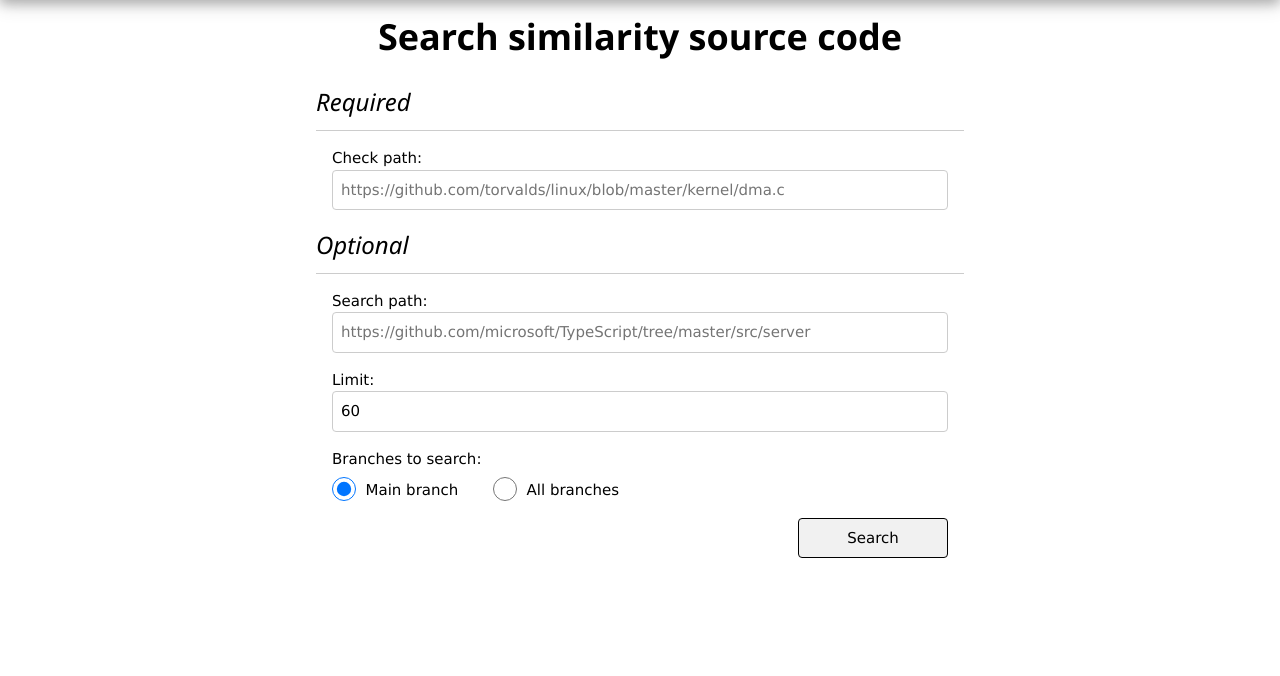
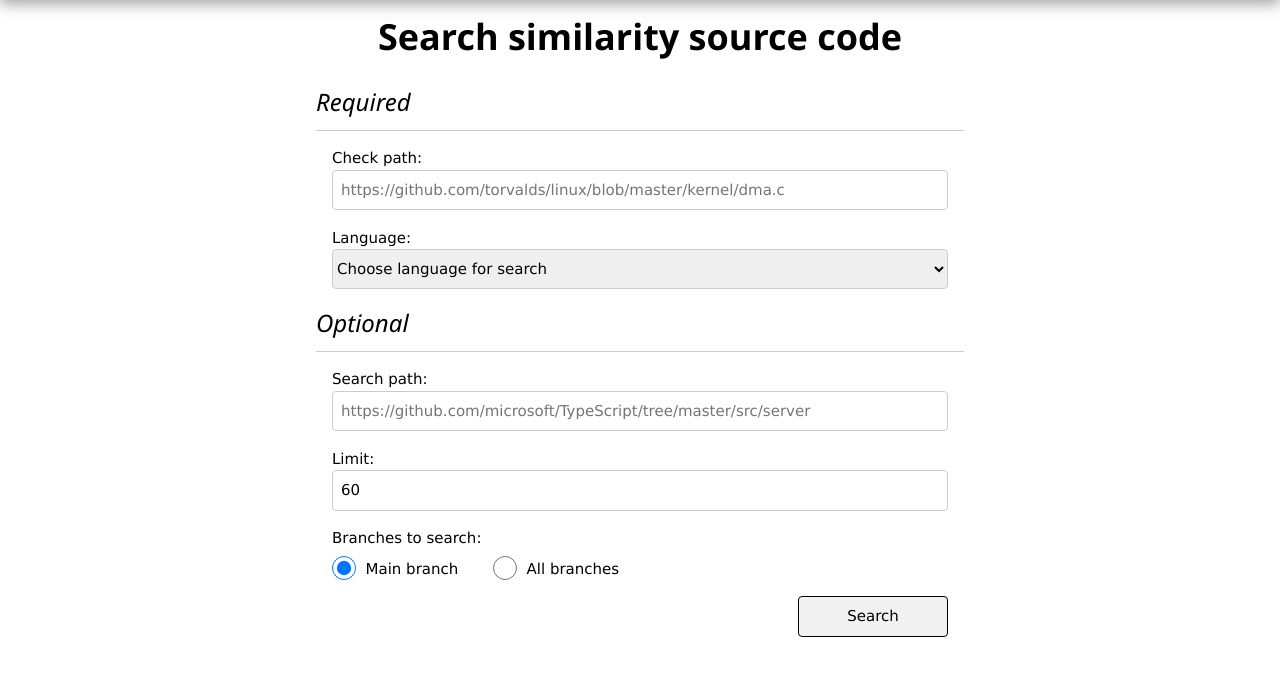
Before and after one commit to moevm/bsc_esikov, a Flask app: page / in a window 1280 px wide. Shown: the part 43-719 px from the top of the page. Run offline with Flask 2, Linux system fonts and the light colour scheme; parts of the project's set-up code (start-up, migrations or seed data) failed here and were passed over.

Commit message:
Add option language for search

```diff
--- a/app.py
+++ b/app.py
@@ -2,6 +2,12 @@ from flask import Flask
 from flask import render_template
 from flask import request
 from searcher import Searcher
+
+# Dictionary of programming languages:
+# Name: src_file_extension
+languages = {
+    "C": "c",
+}
 
 app = Flask(__name__)
 searcher = None
@@ -9,8 +15,7 @@ searcher = None
 
 @app.route('/')
 def index():
-    name = 'Test'
-    return render_template('index.html', x=name)
+    return render_template('index.html', languages=languages)
 
 
 @app.route('/search', methods=['POST', 'GET'])
@@ -22,7 +27,7 @@ def search():
             search_path=request.form['data'],
             limit=request.form['limit'],
             branches=request.form['branches'],
-            file_extension="c"
+            file_extension=request.form['language']
         )
         print("start search")
         searcher.search_similarity()
--- a/templates/index.html
+++ b/templates/index.html
@@ -17,6 +17,21 @@
                             Check path:
                             <input class="w3-input w3-hover-light-grey w3-border w3-round" type="text" name="check" required
                                    placeholder="https://github.com/torvalds/linux/blob/master/kernel/dma.c"/>
+                        </label>
+                    </div>
+                    <div class="w3-section w3-container">
+                        <label>
+                            Language:
+                            <select class="w3-select w3-hover-light-grey w3-border w3-round" name="language" required>
+                                <option value="" disabled selected>Choose language for search</option>
+
+                                {% for key, value in languages.items() %}
+
+                                    <option value="{{ value }}">{{ key }}</option>
+
+                                {% endfor %}
+
+                            </select>
                         </label>
                     </div>
                 </div>
```
